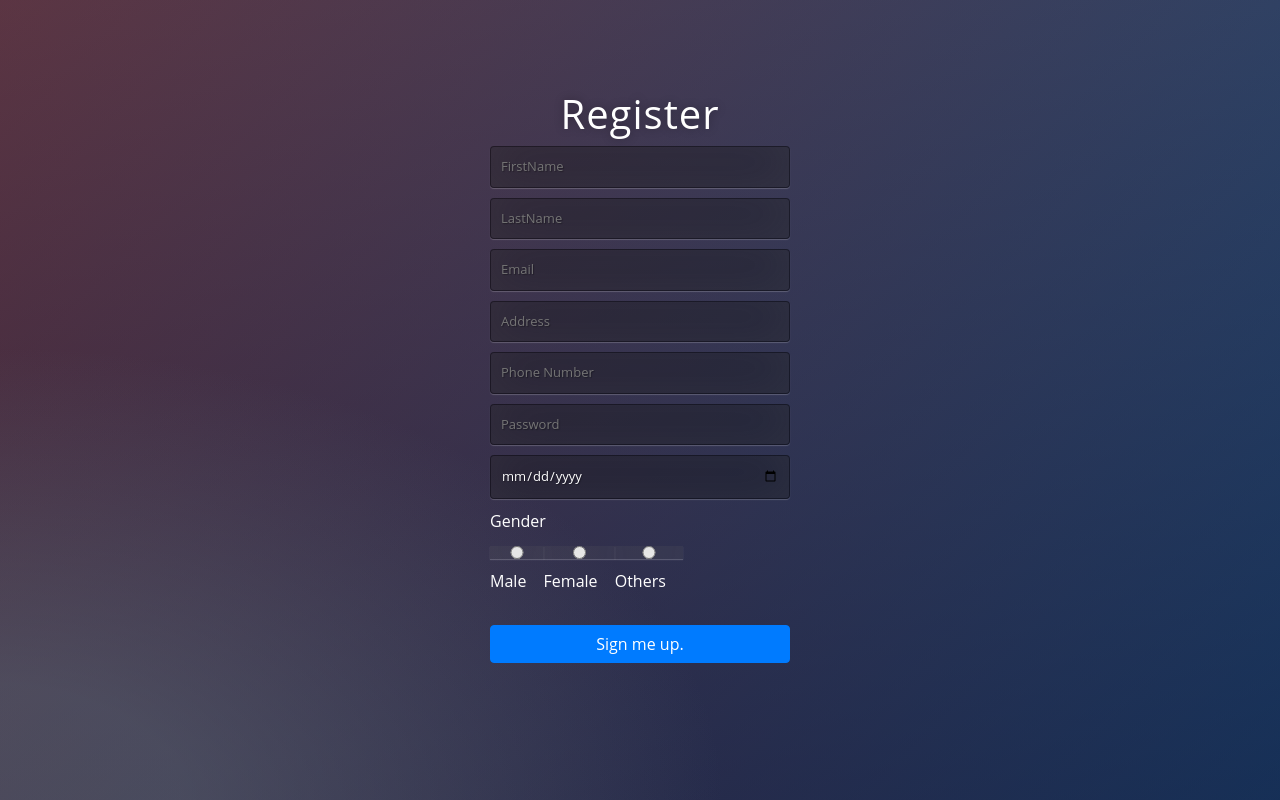
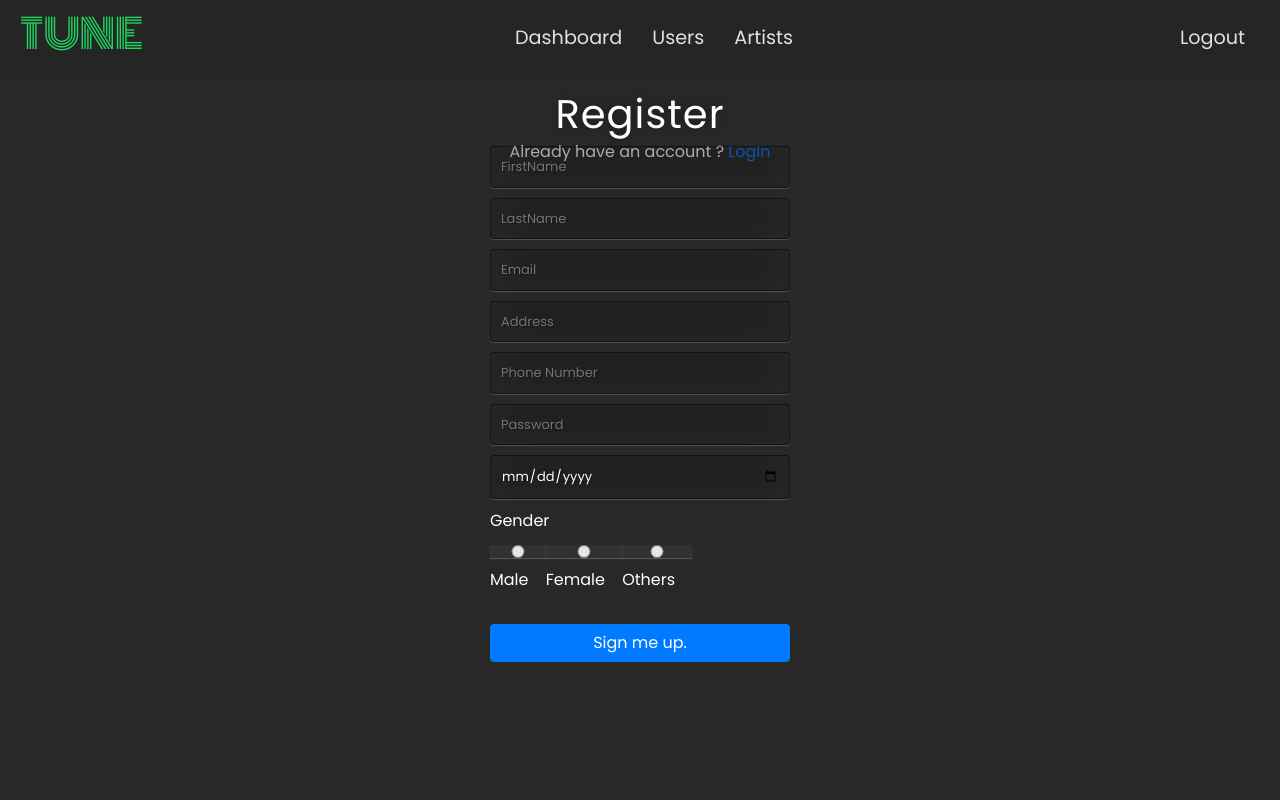
Before and after one commit to JoyeshShrestha/Music-Management-System, a Flask app: page / in a window 1280 px wide. Run offline with Flask 3, Linux system fonts and the light colour scheme; some libraries are stand-ins or nearby versions.

Commit message:
get all user & UI

```diff
--- a/main.py
+++ b/main.py
@@ -7,7 +7,7 @@ import pymysql
 import os
 from dotenv import load_dotenv
 from user import User
-
+from pymysql.cursors import DictCursor
 
 load_dotenv()
 
@@ -155,6 +155,37 @@ def insert_data_user(first_name, last_name, date_of_birth, gender, email, passwo
 
 
 
+def get_data_users():
+    try:
+        # Establish database connection
+        connection = get_db_connection()
+        cursor = connection.cursor(DictCursor)
+
+        # Use parameterized queries to prevent SQL injection
+        select_table_query = """
+        SELECT * FROM user ;
+        """
+
+        # Execute the query with parameters
+        cursor.execute(select_table_query)
+
+        # Commit the transaction
+        connection.commit()
+        all_users_tuple = cursor.fetchall()
+
+
+
+        # Close the cursor and connection
+        cursor.close()
+        connection.close()
+
+
+        return all_users_tuple
+
+    except Exception as e:
+        # Handle exceptions and flash error message
+        flash(f"An error occurred: {e}")
+        return redirect(url_for("register"))
 
 
 
@@ -239,10 +270,32 @@ def login():
 
     return render_template("login.html")
 
+
+@app.route('/logout')
+@login_required
+def logout():
+    logout_user()
+    return render_template("login.html",logged_in=False)
+
 @app.route('/dashboard')
 @login_required
 def dashboard():
     return render_template("dashboard.html", user_email = current_user.email, logged_in=True)
 
+
+
+@app.route('/dashboard/users')
+@login_required
+def get_all_users():
+
+    users = get_data_users()
+    if current_user.is_authenticated:
+        return render_template("user.html", all_users=users,logged_in = current_user.is_authenticated,login_id = current_user.id)
+
+    return render_template("user.html", all_users=users,logged_in = current_user.is_authenticated)
+
+
+
+
 if __name__=="__main__":
     app.run(debug=True)
--- a/static/css/styles.css
+++ b/static/css/styles.css
@@ -1,19 +1,18 @@
 
 * { -webkit-box-sizing:border-box; -moz-box-sizing:border-box; -ms-box-sizing:border-box; -o-box-sizing:border-box; box-sizing:border-box; }
 
-html { width: 100%; height:100% }
+html { width: 100%; height:100%; }
 
 body {
 	width: 100%;
 	height:100%;
-	font-family: 'Open Sans', sans-serif;
-	background: #092756;
-	background: -moz-radial-gradient(0% 100%, ellipse cover, rgba(104,128,138,.4) 10%,rgba(138,114,76,0) 40%),-moz-linear-gradient(top,  rgba(57,173,219,.25) 0%, rgba(42,60,87,.4) 100%), -moz-linear-gradient(-45deg,  #670d10 0%, #092756 100%);
-	background: -webkit-radial-gradient(0% 100%, ellipse cover, rgba(104,128,138,.4) 10%,rgba(138,114,76,0) 40%), -webkit-linear-gradient(top,  rgba(57,173,219,.25) 0%,rgba(42,60,87,.4) 100%), -webkit-linear-gradient(-45deg,  #670d10 0%,#092756 100%);
-	background: -o-radial-gradient(0% 100%, ellipse cover, rgba(104,128,138,.4) 10%,rgba(138,114,76,0) 40%), -o-linear-gradient(top,  rgba(57,173,219,.25) 0%,rgba(42,60,87,.4) 100%), -o-linear-gradient(-45deg,  #670d10 0%,#092756 100%);
-	background: -ms-radial-gradient(0% 100%, ellipse cover, rgba(104,128,138,.4) 10%,rgba(138,114,76,0) 40%), -ms-linear-gradient(top,  rgba(57,173,219,.25) 0%,rgba(42,60,87,.4) 100%), -ms-linear-gradient(-45deg,  #670d10 0%,#092756 100%);
-	background: -webkit-radial-gradient(0% 100%, ellipse cover, rgba(104,128,138,.4) 10%,rgba(138,114,76,0) 40%), linear-gradient(to bottom,  rgba(57,173,219,.25) 0%,rgba(42,60,87,.4) 100%), linear-gradient(135deg,  #670d10 0%,#092756 100%);
-	filter: progid:DXImageTransform.Microsoft.gradient( startColorstr='#3E1D6D', endColorstr='#092756',GradientType=1 );
+	font-family: 'Poppins', sans-serif;
+	background: #282828;
+
+	}
+
+main{
+	margin: 5%;
 }
 
 a {
@@ -21,7 +20,7 @@ a {
     text-align: center;
 }
 p {
-    color: #ee6f57;
+    color: #ffffff;
     text-align: center;
 }
 
@@ -59,3 +58,139 @@ input {
 	transition: box-shadow .5s ease;
 }
 input:focus { box-shadow: inset 0 -5px 45px rgba(100,100,100,0.4), 0 1px 1px rgba(255,255,255,0.2); }
+
+
+
+.nav {
+    display: flex;
+    justify-content: space-between; /* Ensures items are spaced evenly */
+    width: 100%;
+    background-color: #252525;
+    color: rgb(226, 226, 226);
+    padding: 10px 20px; /* Adds padding inside the navigation bar */
+    box-shadow: 0 2px 5px rgba(0, 0, 0, 0.1); /* Optional: Add a shadow for aesthetics */
+}
+
+.nav ul {
+    display: flex;
+    list-style: none; /* Removes default bullet points from the list */
+    padding: 0;
+    margin: 0;
+
+}
+
+.nav li {
+    margin: 0 15px; /* Adds consistent spacing between navigation items */
+    display: flex;
+    align-items: center; /* Centers items vertically */
+}
+
+.nav a {
+    text-decoration: none; /* Removes underline from links */
+    color: rgb(225, 225, 225); /* Sets link color */
+    font-weight: 500; /* Makes the text slightly bold */
+	font-size: 1.2rem;
+}
+
+
+
+
+
+.nav a:hover {
+    color: #1ED760; /* Optional: Change link color on hover */
+	text-decoration: underline;
+	text-decoration-thickness: 2px;
+
+    transition: width 2s ease; /* Smooth animation effect */
+
+
+}
+
+.logout{
+	margin: 0 15px; /* Adds consistent spacing between navigation items */
+    display: flex;
+    align-items: center; /* Centers items vertically */
+}
+.logout:hover {
+    color: #de1010; /* Optional: Change link color on hover */
+	text-decoration: underline;
+	text-decoration-thickness: 2px;
+
+    transition: width 2s ease; /* Smooth animation effect */
+
+
+}
+.logo{
+	font-family: 'Monoton';
+  color: #1ED760;
+  font-size: 2.5rem;
+}
+
+h2{
+	color: #f5f5f5;
+	font-size: 1.4rem;
+
+}
+
+
+.selection_box{
+	border-radius: 20px;
+	max-width: 500px;
+	height: 300px;
+	width: 200px;
+	color: #f5f5f5;
+	border: #ffffff;
+	border: 2px solid #1ED760;
+}
+
+.selection_box:hover{
+	box-shadow:
+    0 0 20px 12px #b5ebc8,  /* inner white */
+    0 0 40px 20px #1ED760, /* middle magenta */
+    0 0 60px 40px #0ff; /* outer cyan */
+}
+
+.art {
+	background-color: #282828;
+    animation: rolling-disk 7.5s 0.25s linear infinite;
+}
+
+
+@keyframes rolling-disk {
+    0%      {transform: rotate(0);}
+    100%    {transform: rotate(1turn);}
+}
+
+.post-preview{
+	color: #f5f5f5;
+}
+.post-preview > a {
+	color: #f3f3f3;
+  }
+  .post-preview > a:focus, .post-preview > a:hover {
+	text-decoration: none;
+	color: #0085A1;
+  }
+  .post-preview > a > .post-title {
+	font-size: 1.875rem;
+	margin-top: 1.875rem;
+	margin-bottom: 0.625rem;
+  }
+  .post-preview > a > .post-subtitle {
+	font-weight: 300;
+	margin-bottom: 0.625rem;
+  }
+  .post-preview > .post-meta {
+	font-size: 1.125rem;
+	font-style: italic;
+	margin-top: 0;
+	color: #6c757d;
+  }
+  .post-preview > .post-meta > a {
+	text-decoration: none;
+  }
+  @media (min-width: 992px) {
+	.post-preview > a > .post-title {
+	  font-size: 2.25rem;
+	}
+  }
--- a/templates/base.html
+++ b/templates/base.html
@@ -10,12 +10,21 @@
       href="https://stackpath.bootstrapcdn.com/bootstrap/4.5.2/css/bootstrap.min.css"
     />
     <link
+      href="https://fonts.googleapis.com/css2?family=Monoton&display=swap"
+      rel="stylesheet"
+    />
+    <link
+      href="https://fonts.googleapis.com/css?family=Poppins"
+      rel="stylesheet"
+    />
+    <link
       rel="stylesheet"
       href="{{ url_for('static', filename='css/styles.css')}}"
     />
   </head>
 
   <body>
-    {% block content %} {% endblock %}
+    <header>{% include "nav.html" %}</header>
+    <main>{% block content %} {% endblock %}</main>
   </body>
 </html>
--- a/templates/login.html
+++ b/templates/login.html
@@ -19,5 +19,6 @@
       Login
     </button>
   </form>
+  <p><a href="{{url_for('register')}}">Register for free</a></p>
 </div>
 {% endblock %}
--- /dev/null
+++ b/templates/nav.html
@@ -0,0 +1,12 @@
+{% block content %}
+<nav class="nav">
+  <h3 class="logo">TUNE</h3>
+  <ul>
+    <li><a href="#home">Dashboard</a></li>
+
+    <li><a href="#home">Users</a></li>
+    <li><a href="#about">Artists</a></li>
+  </ul>
+  <div class="logout"><a href="{{url_for('register')}}">Logout</a></div>
+</nav>
+{% endblock %}
--- a/templates/register.html
+++ b/templates/register.html
@@ -1,9 +1,8 @@
 {% extends "base.html" %} {% block content %}
 <div class="box">
-  {% with messages= get_flashed_messages()%} {%if messages%} {%for message in
-    messages%}
-    <p>{{message}}</p>
-    {%endfor%} {%endif%} {%endwith%}
+  {% with messages= get_flashed_messages()%} {%if messages%}
+    <p>{{messages[-1]}}</p>
+    {%endif%} {%endwith%}
   <h1>Register</h1>
   <form action="{{ url_for('register') }}" method="post">
     <input type="text" name="FirstName" placeholder="FirstName" required="required" />
@@ -49,6 +48,9 @@
     </button>
   </form>
 </div>
+
+<p>Already have an account ? <a href="{{url_for('login')}}">LogIn</a></p>
+
 {% endblock %}
 
 <script>
```
Also changed, not shown: templates/dashboard.html (+16 -1 lines), templates/user.html (added, +10 -0 lines).
